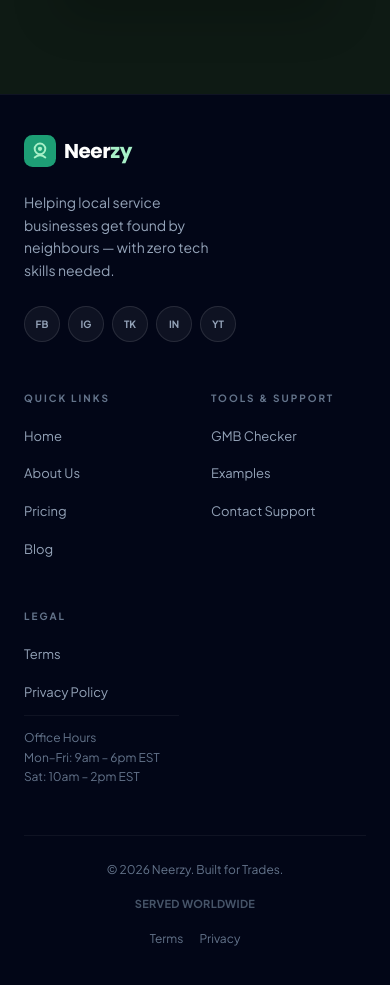
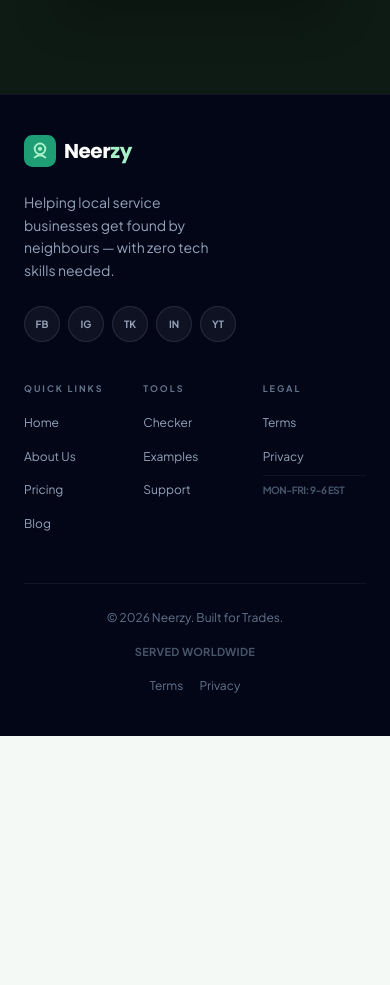
Before and after one commit to mobeen00381/seo-junction, a Next.js app: page /blog in a window 390 px wide. Shown: the part 2403-3388 px from the top of the page. After the commit the page ends 3139 px from the top, so only its background shows below. Built offline with nearby package versions, Linux system fonts and the light colour scheme.

Commit message:
fix: implement high-density 3-column mobile footer with reduced text sizes

```diff
--- a/src/components/Footer.tsx
+++ b/src/components/Footer.tsx
@@ -11,8 +11,8 @@
 
   return (
     <footer className="py-10 md:py-16 px-6 md:px-12 border-t border-white/5 bg-slate-950 text-slate-400" >
-      <div className="max-w-7xl mx-auto grid grid-cols-2 md:grid-cols-4 gap-x-8 gap-y-12 md:gap-16 text-left">
-        <div className="col-span-2 md:col-span-1">
+      <div className="max-w-7xl mx-auto grid grid-cols-3 md:grid-cols-4 gap-x-4 gap-y-10 md:gap-16 text-left">
+        <div className="col-span-3 md:col-span-1">
           <Link href="/" className="flex items-center gap-2 mb-6 group">
             <svg className="w-8 h-8 transition-transform group-hover:scale-110" viewBox="0 0 30 30" fill="none">
               <rect width="30" height="30" rx="8" fill="#1d9e75"/>
@@ -40,31 +40,31 @@
         </div>
 
         <div>
-            <h4 className="text-[10px] font-bold tracking-[2px] uppercase mb-4 text-slate-500">Quick Links</h4>
-           <ul className="space-y-3">
-               <li><Link href="/" className="text-[13px] transition-colors hover:text-white text-slate-400">Home</Link></li>
-               <li><Link href="/about" className="text-[13px] transition-colors hover:text-white text-slate-400">About Us</Link></li>
-               <li><Link href="/pricing" className="text-[13px] transition-colors hover:text-white text-slate-400">Pricing</Link></li>
-               <li><Link href="/blog" className="text-[13px] transition-colors hover:text-white text-slate-400">Blog</Link></li>
+            <h4 className="text-[9px] md:text-[10px] font-bold tracking-[2px] uppercase mb-3 text-slate-500">Quick Links</h4>
+           <ul className="space-y-2">
+               <li><Link href="/" className="text-[12px] md:text-[13px] transition-colors hover:text-white text-slate-400">Home</Link></li>
+               <li><Link href="/about" className="text-[12px] md:text-[13px] transition-colors hover:text-white text-slate-400">About Us</Link></li>
+               <li><Link href="/pricing" className="text-[12px] md:text-[13px] transition-colors hover:text-white text-slate-400">Pricing</Link></li>
+               <li><Link href="/blog" className="text-[12px] md:text-[13px] transition-colors hover:text-white text-slate-400">Blog</Link></li>
            </ul>
         </div>
 
         <div>
-            <h4 className="text-[10px] font-bold tracking-[2px] uppercase mb-4 text-slate-500">Tools & Support</h4>
-           <ul className="space-y-3">
-               <li><Link href="/gmb-checker" className="text-[13px] transition-colors hover:text-white text-slate-400">GMB Checker</Link></li>
-               <li><Link href="/examples" className="text-[13px] transition-colors hover:text-white text-slate-400">Examples</Link></li>
-               <li><Link href="/contact" className="text-[13px] transition-colors hover:text-white text-slate-400">Contact Support</Link></li>
+            <h4 className="text-[9px] md:text-[10px] font-bold tracking-[2px] uppercase mb-3 text-slate-500">Tools</h4>
+           <ul className="space-y-2">
+               <li><Link href="/gmb-checker" className="text-[12px] md:text-[13px] transition-colors hover:text-white text-slate-400">Checker</Link></li>
+               <li><Link href="/examples" className="text-[12px] md:text-[13px] transition-colors hover:text-white text-slate-400">Examples</Link></li>
+               <li><Link href="/contact" className="text-[12px] md:text-[13px] transition-colors hover:text-white text-slate-400">Support</Link></li>
            </ul>
         </div>
 
         <div>
-            <h4 className="text-[10px] font-bold tracking-[2px] uppercase mb-4 text-slate-500">Legal</h4>
-           <ul className="space-y-3">
-               <li><Link href="/terms" className="text-[13px] transition-colors hover:text-white text-slate-400">Terms</Link></li>
-               <li><Link href="/privacy-policy" className="text-[13px] transition-colors hover:text-white text-slate-400">Privacy Policy</Link></li>
-              <li className="pt-3 mt-3 border-t border-white/5">
-                 <div className="text-[12px] leading-relaxed text-slate-500">Office Hours<br/>Mon–Fri: 9am – 6pm EST<br/>Sat: 10am – 2pm EST</div>
+            <h4 className="text-[9px] md:text-[10px] font-bold tracking-[2px] uppercase mb-3 text-slate-500">Legal</h4>
+           <ul className="space-y-2">
+               <li><Link href="/terms" className="text-[12px] md:text-[13px] transition-colors hover:text-white text-slate-400">Terms</Link></li>
+               <li><Link href="/privacy-policy" className="text-[12px] md:text-[13px] transition-colors hover:text-white text-slate-400">Privacy</Link></li>
+              <li className="pt-2 mt-2 border-t border-white/5">
+                 <div className="text-[10px] leading-snug text-slate-600 uppercase font-bold tracking-tighter">Mon-Fri: 9-6 EST</div>
               </li>
            </ul>
         </div>
```
